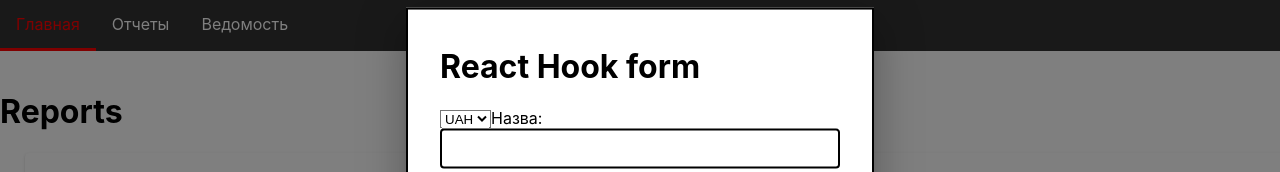
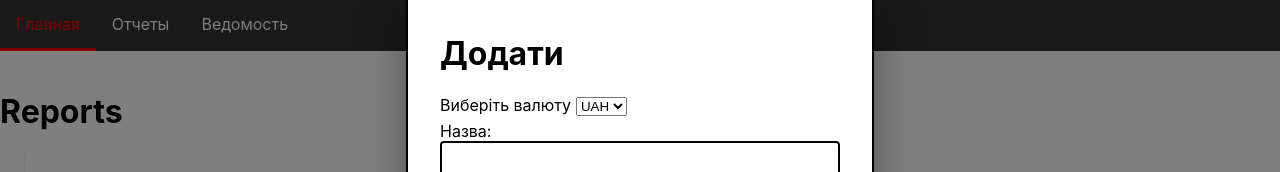
Before and after one commit to i6nake9/UniqaTest, a React (Create React App) app: page / in a window 1280 px wide. Both pictures are taken after a click on the button "ДОДАТИ". Shown: the top 172 px of the page. Built offline with nearby package versions, Linux system fonts and the light colour scheme; no server answers.

Commit message:
currency fix

```diff
--- a/src/components/DataTable/DataTable.tsx
+++ b/src/components/DataTable/DataTable.tsx
@@ -159,7 +159,7 @@ export const DataTable = () => {
 									data
 										.map((item) => {
 											if (item.currency === 'UAH') {
-												return item.debit;
+												return item.credit;
 											}
 											return 0;
 										})
@@ -171,7 +171,7 @@ export const DataTable = () => {
 									data
 										.map((item) => {
 											if (item.currency === 'USD') {
-												return item.debit;
+												return item.credit;
 											}
 											return 0;
 										})
@@ -183,7 +183,7 @@ export const DataTable = () => {
 									data
 										.map((item) => {
 											if (item.currency === 'EUR') {
-												return item.debit;
+												return item.credit;
 											}
 											return 0;
 										})
--- a/src/components/Form/Form.css
+++ b/src/components/Form/Form.css
@@ -26,3 +26,7 @@ input[type='submit'] {
 	font-weight: 100;
 	letter-spacing: 10px;
 }
+
+.select-currency {
+	margin: 0 5px 5px 5px;
+}
--- a/src/components/Form/Form.tsx
+++ b/src/components/Form/Form.tsx
@@ -14,7 +14,7 @@ export const Form = ({ onSubmit }: { onSubmit: (data: any) => void }) => {
 	return (
 		<>
 			<div>
-				<h1>React Hook form</h1>
+				<h1>Додати</h1>
 				<form
 					onSubmit={handleSubmit((data: any) => {
 						onSubmit(data);
@@ -24,13 +24,21 @@ export const Form = ({ onSubmit }: { onSubmit: (data: any) => void }) => {
 					})}
 					action=""
 				>
-					<select {...register('currency', { required: false })}>
-						<option value="USD">USD</option>
-						<option selected value="UAH">
-							UAH
-						</option>
-						<option value="EUR">EUR</option>
-					</select>
+					<div className="select-currenty">
+						<label>
+							Виберіть валюту
+							<select
+								className="select-currency"
+								{...register('currency', { required: false })}
+							>
+								<option selected value="UAH">
+									UAH
+								</option>
+								<option value="USD">USD</option>
+								<option value="EUR">EUR</option>
+							</select>
+						</label>
+					</div>
 					<label>
 						Назва:
 						<input
--- a/src/components/index.ts
+++ b/src/components/index.ts
@@ -1,4 +1,3 @@
-export * from './Button/Button';
 export * from './Loader/Loader';
 export * from './Table/Table';
 export * from './ModalEdit/ModalEdit';
```
